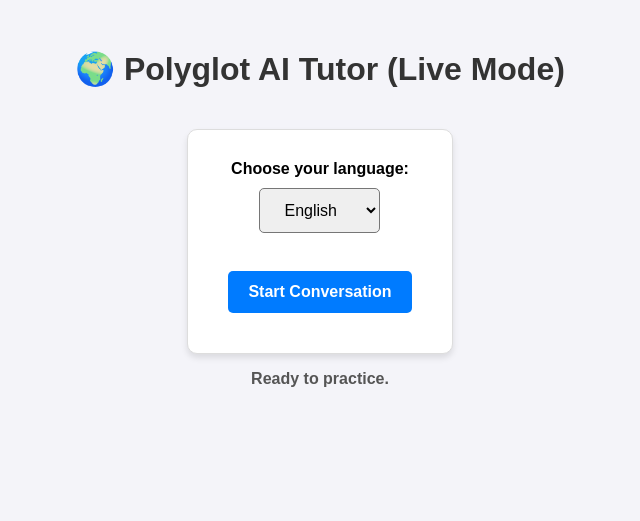
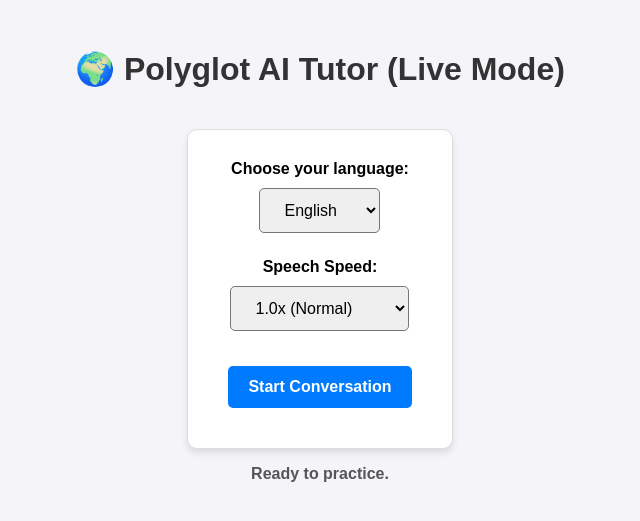
Before and after one commit to cankucukyilmaz/polyglot_language_tutor, a FastAPI app: page / in a window 1280 px wide. Shown: the top 521 px of the page, without its empty margins (320-960 px from the left). Run offline with FastAPI, Linux system fonts and the light colour scheme.

Commit message:
added speed settings

```diff
--- a/src/main.py
+++ b/src/main.py
@@ -48,7 +48,7 @@ async def get_webpage(request: Request):
     return templates.TemplateResponse("index.html", {"request": request})
 
 @app.websocket("/ws/{lang_id}")
-async def websocket_endpoint(websocket: WebSocket, lang_id: str):
+async def websocket_endpoint(websocket: WebSocket, lang_id: str, speed: float = 1.0):
     await websocket.accept()
 
     if lang_id not in LANGUAGES or lang_id not in loaded_vosk_models:
@@ -105,7 +105,9 @@ async def websocket_endpoint(websocket: WebSocket, lang_id: str):
                     with tempfile.NamedTemporaryFile(suffix=".wav", delete=False) as temp_audio:
                         temp_filename = temp_audio.name
 
-                    cmd_gen = f"echo '{clean_text}' | piper --model {config['voice_model']} --length_scale 1.1 --output_file {temp_filename}"
+                    # Convert speed (e.g., 1.5) into duration length (e.g., 0.66)
+                    piper_length_scale = round(1.0 / speed, 2)
+                    cmd_gen = f"echo '{clean_text}' | piper --model {config['voice_model']} --length_scale {piper_length_scale} --output_file {temp_filename}"
                     await asyncio.to_thread(subprocess.run, cmd_gen, shell=True)
 
                     with open(temp_filename, "rb") as f:
--- a/src/templates/index.html
+++ b/src/templates/index.html
@@ -12,19 +12,33 @@
         button { cursor: pointer; background-color: #007bff; color: white; border: none; transition: 0.3s; font-weight: bold; }
         button:hover { background-color: #0056b3; }
         #statusText { font-weight: bold; color: #555; }
+        .setting-group { margin-bottom: 15px; }
     </style>
 </head>
 <body>
     <h1>🌍 Polyglot AI Tutor (Live Mode)</h1>
 
     <div class="controls">
+        <div class="setting-group">
             <label for="languageSelect"><strong>Choose your language:</strong></label><br>
             <select id="languageSelect">
                 <option value="1">English</option>
                 <option value="2">Deutsch</option>
                 <option value="3">Español</option>
             </select>
-        <br><br>
+        </div>
+
+        <div class="setting-group">
+            <label for="speedSelect"><strong>Speech Speed:</strong></label><br>
+            <select id="speedSelect">
+                <option value="0.5">0.5x (Very Slow)</option>
+                <option value="0.75">0.75x (Slow)</option>
+                <option value="1.0" selected>1.0x (Normal)</option>
+                <option value="1.25">1.25x (Fast)</option>
+                <option value="1.5">1.5x (Very Fast)</option>
+            </select>
+        </div>
+
         <button id="toggleChat">Start Conversation</button>
     </div>
 
@@ -42,10 +56,11 @@
         const toggleBtn = document.getElementById("toggleChat");
         const statusText = document.getElementById("statusText");
         const languageSelect = document.getElementById("languageSelect");
+        const speedSelect = document.getElementById("speedSelect");
 
         toggleBtn.onclick = async () => {
             if (isRecording) {
-                stopConversation();
+                stopConversation(false);
             } else {
                 startConversation();
             }
@@ -55,16 +70,34 @@
             isRecording = true;
             toggleBtn.innerText = "Stop Conversation";
             toggleBtn.style.backgroundColor = "#dc3545";
+            statusText.innerText = "Requesting microphone...";
+            statusText.style.color = "black";
+
+            // 1. Ask for the microphone IMMEDIATELY to bypass smartphone security blocks
+            try {
+                mediaStream = await navigator.mediaDevices.getUserMedia({ audio: true });
+            } catch (err) {
+                console.error("Mic error:", err);
+                statusText.innerText = "Microphone blocked! Please refresh and allow access.";
+                statusText.style.color = "red";
+                stopConversation(true);
+                return;
+            }
+
+            // 2. NOW connect to the server with Language AND Speed
             statusText.innerText = "Connecting to AI...";
+            const langId = languageSelect.value;
+            const speed = speedSelect.value;
 
-            const langId = languageSelect.value;
-            ws = new WebSocket(`ws://localhost:8000/ws/${langId}`);
+            const protocol = window.location.protocol === "https:" ? "wss:" : "ws:";
+            const host = window.location.host;
+
+            // Notice we added ?speed= to the URL!
+            ws = new WebSocket(`${protocol}//${host}/ws/${langId}?speed=${speed}`);
 
             ws.onopen = async () => {
                 statusText.innerText = "Listening... Start speaking!";
                 statusText.style.color = "green";
-
-                mediaStream = await navigator.mediaDevices.getUserMedia({ audio: true });
 
                 audioContext = new (window.AudioContext || window.webkitAudioContext)({ sampleRate: 16000 });
                 const source = audioContext.createMediaStreamSource(mediaStream);
@@ -95,26 +128,37 @@
                         audioPlayer.currentTime = 0;
                     }
                 } else {
-                    console.log("Receiving audio reply from AI...");
                     const audioBlob = new Blob([event.data], { type: 'audio/wav' });
                     audioPlayer.src = URL.createObjectURL(audioBlob);
                     audioPlayer.play();
                 }
             };
 
-            ws.onerror = () => {
-                statusText.innerText = "Connection error. Check your backend.";
+            ws.onclose = () => {
+                if (isRecording) {
+                    statusText.innerText = "Connection lost. AI disconnected.";
                     statusText.style.color = "red";
-                stopConversation();
+                    stopConversation(true);
+                }
+            };
+
+            ws.onerror = (err) => {
+                console.error("WS Error:", err);
+                statusText.innerText = "Network error. Make sure your server is running.";
+                statusText.style.color = "red";
+                stopConversation(true);
             }
         }
 
-        function stopConversation() {
+        function stopConversation(isError = false) {
             isRecording = false;
             toggleBtn.innerText = "Start Conversation";
             toggleBtn.style.backgroundColor = "#007bff";
+
+            if (!isError) {
                 statusText.innerText = "Session ended.";
                 statusText.style.color = "gray";
+            }
 
             if (ws) ws.close();
             audioPlayer.pause();
```
Also changed, not shown: docker-compose.yml (+13 -3 lines), 1 other file. Lines whose indentation alone changed are shown as unchanged.
